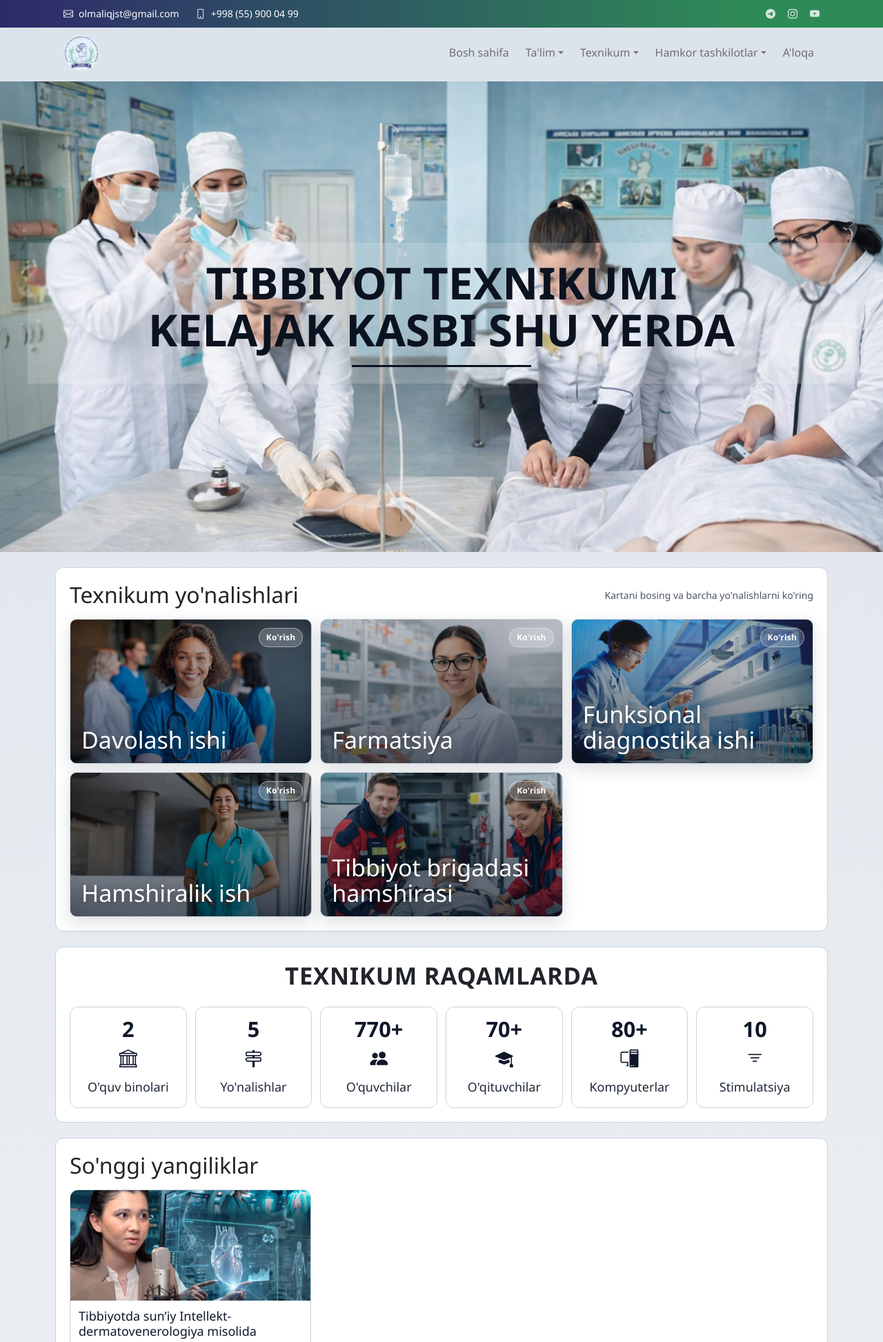
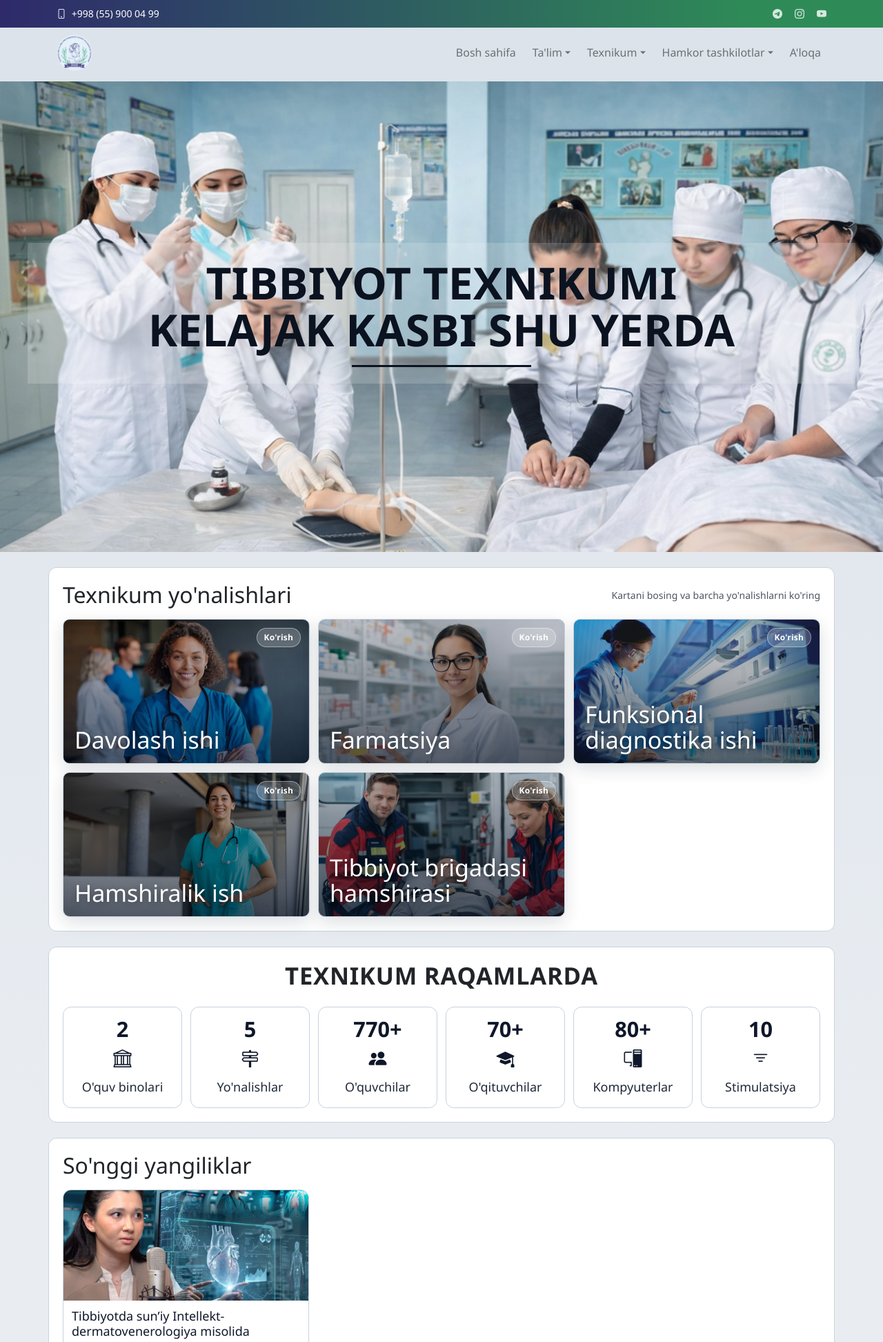
Before and after one commit to shahbozshirinboyev/new.olmaliqjst.uz, a Django app: page / in a window 1280 px wide. Shown: the top 1945 px of the page at 69% size. Run offline with Django 5.2, Linux system fonts and the light colour scheme; data comes from the database, SQL or seed files in the repository; some libraries are stand-ins or nearby versions.

Commit message:
topbar is finished

```diff
--- a/static/css/responsive.css
+++ b/static/css/responsive.css
@@ -58,7 +58,8 @@
     }
 
     .header .topbar .container {
-        justify-content: center !important;
+        justify-content: space-between !important;
+        min-height: 30px;
     }
 
     .header .topbar .contact-info {
@@ -127,9 +128,9 @@
         padding-top: 62px;
     }
 
-    .header .topbar {
+    /* .header .topbar {
         display: none;
-    }
+    } */
 
     .header .branding {
         min-height: 62px;
--- a/static/css/style.css
+++ b/static/css/style.css
@@ -41,6 +41,12 @@ html {
 .container {
     width: min(1120px, 92%);
     margin: 0 auto;
+}
+
+@media (min-width: 1200px) {
+    .container {
+        width: min(1320px, 92%);
+    }
 }
 
 .header {
--- a/templates/includes/header.html
+++ b/templates/includes/header.html
@@ -4,21 +4,23 @@
     <div class="topbar d-flex align-items-center">
         <div class="container d-flex justify-content-center justify-content-md-between">
 
-           <div class="contact-info d-flex align-items-center">
+           <div class="contact-info d-flex align-items-center gap-3">
+
+                <!-- <div class="d-flex align-items-center">
+                    <i class="bi bi-envelope me-2"></i>
+                    <span>{{ topbar_settings.email }}</span>
+                </div> -->
 
                 <div class="d-flex align-items-center">
-                    <i class="bi bi-envelope me-2"></i>
-                    <span>{{ topbar_settings.email }}</span>
-                </div>
-
-                <div class="d-flex align-items-center ms-4">
-                    <i class="bi bi-phone me-2 "></i>
+                    <a href="tel:{{ topbar_settings.phone }}" class="link-underline link-underline-opacity-0 lh-1">
+                        <i class="bi bi-phone me-1"></i>
                     <span>{{ topbar_settings.phone }}</span>
+                    </a>
                 </div>
 
             </div>
 
-            <div class="social-links d-none d-md-flex align-items-center">
+            <div class="social-links d-flex align-items-center">
                 <a href="{{ topbar_settings.telegram_url }}" target="_blank" rel="noopener" aria-label="Telegram"><i class="bi bi-telegram"></i></a>
                 <a href="{{ topbar_settings.instagram_url }}" target="_blank" rel="noopener" aria-label="Instagram"><i class="bi bi-instagram"></i></a>
                 <a href="{{ topbar_settings.youtube_url }}" target="_blank" rel="noopener" aria-label="YouTube"><i class="bi bi-youtube"></i></a>
```
